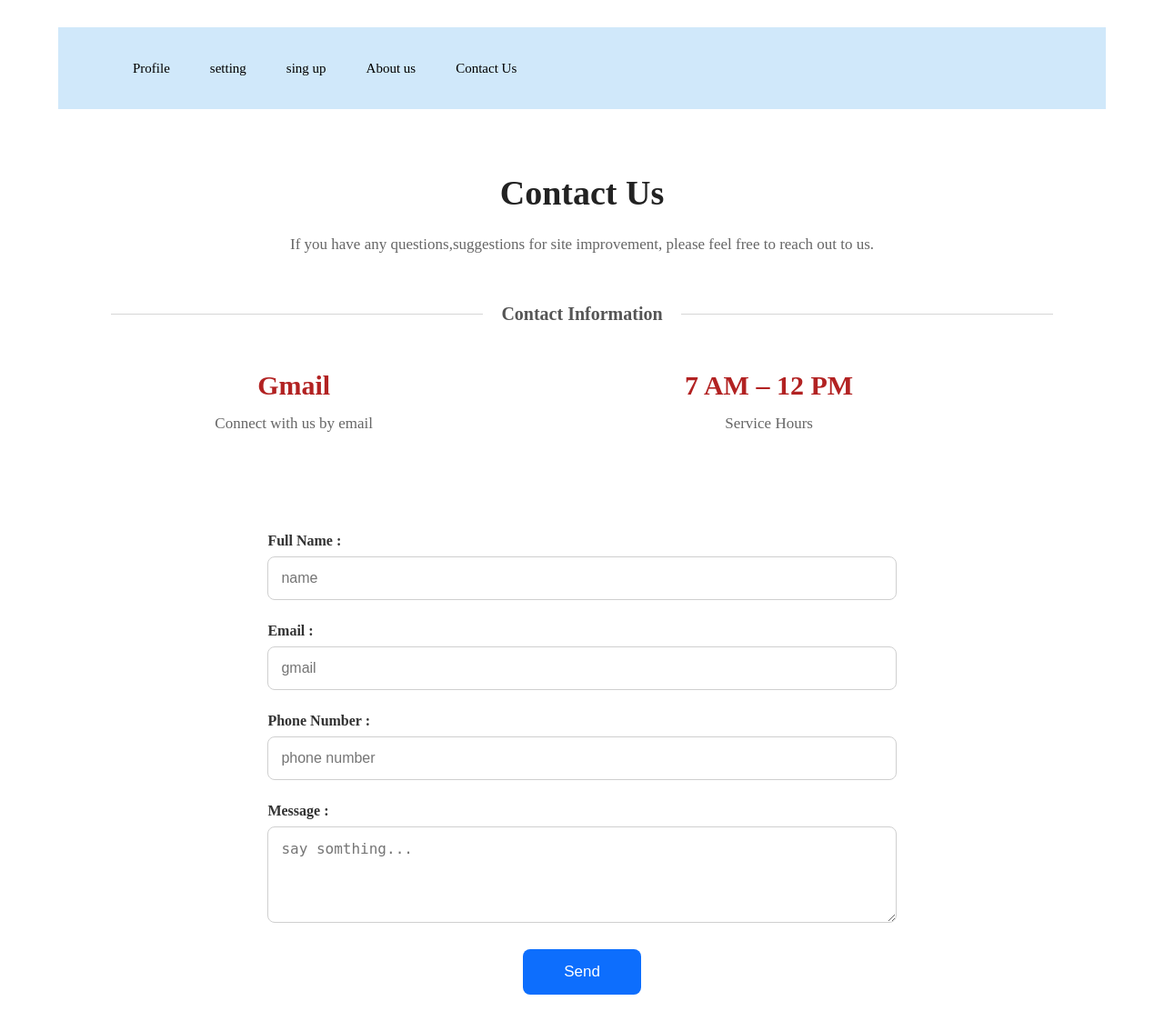
After one commit to pariaplm100/note, a Django app: template notes/templates/contact-us.html in a window 1280 px wide. The commit adds this page. Shown: the whole page at 91% size. Run offline with Django 5.2, Linux system fonts and the light colour scheme; the template is opened without the code that fills it, so the values that code supplies are empty; parts of the project's set-up code (start-up, migrations or seed data) failed here and were passed over.

Commit message:
Contact US

```diff
--- /dev/null
+++ b/notes/static/contact-us.css
@@ -0,0 +1,187 @@
+*{
+    margin:0;
+    padding:0;
+    box-sizing:border-box;
+}
+
+body{
+    background:#fff;
+    direction:ltr;
+    width:100%;
+}
+
+.container{
+    width:90%;
+    margin:auto;
+    padding-top:30px;
+    flex-direction: column;
+}
+
+.page-header{
+    width: 100%;
+    height: 90px;
+    background: #90c8f36b;
+    display: flex;
+    justify-content: space-between;
+    align-items: center;
+    padding: 0 60px;
+}
+
+.navbar{
+    width: 100%;
+    display: flex;
+    justify-content:left;
+    background: transparent;
+}
+
+.item-navbar{
+    text-decoration: none;
+    color: black;
+    padding: 12px 22px;
+    border-radius: 30px;
+    font-size: 15px;
+    transition: 0.2s ease-in-out ;
+}
+
+.item-navbar:hover{
+    background-color: #2eaadc;
+    transform: translateY(0.2rem);
+}
+
+
+/* عنوان */
+
+.liner-continer{
+    width:90%;
+    margin:70px auto 20px;
+    text-align:center;
+}
+
+.continer{
+    font-size:38px;
+    color:#222;
+    font-weight:bold;
+}
+
+/* متن توضیح */
+
+.title-continer{
+    width:70%;
+    margin:0 auto 50px;
+    text-align:center;
+}
+
+.title-continer p{
+    color:#666;
+    line-height:30px;
+    font-size:17px;
+}
+
+/* خط وسط */
+
+.elementor-text-contact-information{
+    display:flex;
+    align-items:center;
+    width:90%;
+    margin:50px auto;
+}
+
+.elementor-text-contact-information::before,
+.elementor-text-contact-information::after{
+    content:"";
+    flex:1;
+    height:1px;
+    background:#d6d6d6;
+}
+
+.text-contact-information{
+    margin:0 20px;
+    color:#555;
+    font-size:20px;
+    font-weight:600;
+}
+
+/* باکس ها */
+
+.icon-box-email,
+.icon-box-hour{
+    width:45%;
+    display:inline-block;
+    text-align:center;
+    margin-bottom:70px;
+}
+
+.icon-box-email h3,
+.icon-box-hour h3{
+    margin-bottom:15px;
+}
+
+.icon-box-email a,
+.icon-box-hour a{
+    text-decoration:none;
+    color:#b22222;
+    font-size:30px;
+    font-weight:bold;
+}
+
+.icon-box-email p,
+.icon-box-hour p{
+    color:#666;
+    font-size:17px;
+}
+
+/* فرم */
+
+.contact-us{
+    width:60%;
+    margin:40px auto;
+    display:flex;
+    flex-direction:column;
+    gap:25px;
+}
+
+.contact-us label{
+    display:block;
+    margin-bottom:8px;
+    font-weight:bold;
+    color:#333;
+}
+
+.contact-us input,
+.contact-us textarea{
+    width:100%;
+    padding:14px;
+    border:1px solid #cfcfcf;
+    border-radius:8px;
+    font-size:16px;
+    transition:.3s;
+}
+
+.contact-us input:focus,
+.contact-us textarea:focus{
+    border-color:#1d4ed8;
+    outline:none;
+}
+
+textarea{
+    resize:vertical;
+}
+
+.send-text{
+    text-align:center;
+}
+
+.send-text button{
+    padding:15px 45px;
+    border:none;
+    background:#0d6efd;
+    color:white;
+    font-size:17px;
+    border-radius:8px;
+    cursor:pointer;
+    transition:.3s;
+}
+
+.send-text button:hover{
+    background:#0a58ca;
+}
--- /dev/null
+++ b/notes/templates/contact-us.html
@@ -0,0 +1,63 @@
+<!DOCTYPE html>
+<html lang="en">
+<head>
+    <meta charset="UTF-8">
+    <meta name="viewport" content="width=device-width, initial-scale=1.0">
+    <title>Contact Us</title>
+    <link rel="stylesheet" href="./contact-us.css">
+</head>
+<body>
+    <div class="container">
+        <header class="page-header">
+            <nav class="navbar">
+                <a href="" class="item-navbar">Profile</a>
+                <a href="" class="item-navbar">setting</a>
+                <a href="./login.html" class="item-navbar">sing up</a>
+                <a href="./AboutUs.html" class="item-navbar">About us</a>
+                <a href="./contact-us.html" class="item-navbar">Contact Us</a>
+            </nav>
+        </header>
+    <div class="liner-continer">
+		<h4 class="continer">Contact Us</h4>
+	</div>
+    <div class="title-continer">
+		<p>If you have any questions,suggestions for site improvement, please feel free to reach out to us.</p>
+    </div>
+    <div class="elementor-text-contact-information">
+        <span class="text-contact-information">Contact Information</span>
+    </div>
+
+    <div class="icon-box-email">
+        <h3 class="icon-box-email-h3"><a href="">Gmail</a></h3>
+        <p class="icon-box-email-p">Connect with us by email</p>
+    </div>
+    <div class="icon-box-hour">
+		<h3 class="icon-box-hour-h3"><a href="" >7 AM – 12 PM</a></h3>
+        <p class="icon-box-hour-p">Service Hours</p>
+	</div>
+
+    <div class="contact-us">
+        <div class="f-l name">
+            <label for="form-full-name">Full Name :</label>
+            <input  type="text" name="full name" id="full-name" placeholder="name">
+        </div>
+        <div class="email">
+            <label for="form-email">Email :</label>
+            <input type="email" name="Email" id="Email" placeholder="gmail">
+        </div>
+        <div class="telephonenumber">
+            <label for="form-nummber">Phone Number :</label>
+            <input type="tel" name="telephonenumber" id="telephonenumber" placeholder="phone number">
+        </div>
+        <div class="message-text">
+            <label for="form-field-message">Message :</label>
+            <textarea name="message" id="message" placeholder="say somthing..." rows="4"></textarea>
+        </div>
+        <div class="send-text">
+			<button class="send-text" type="submit">
+                <span class="send-text">Send</span>
+			</button>
+		</div>
+    </div>
+</body>
+</html>
```
Also changed, not shown: notes/static/home.css (+13 -6 lines).
